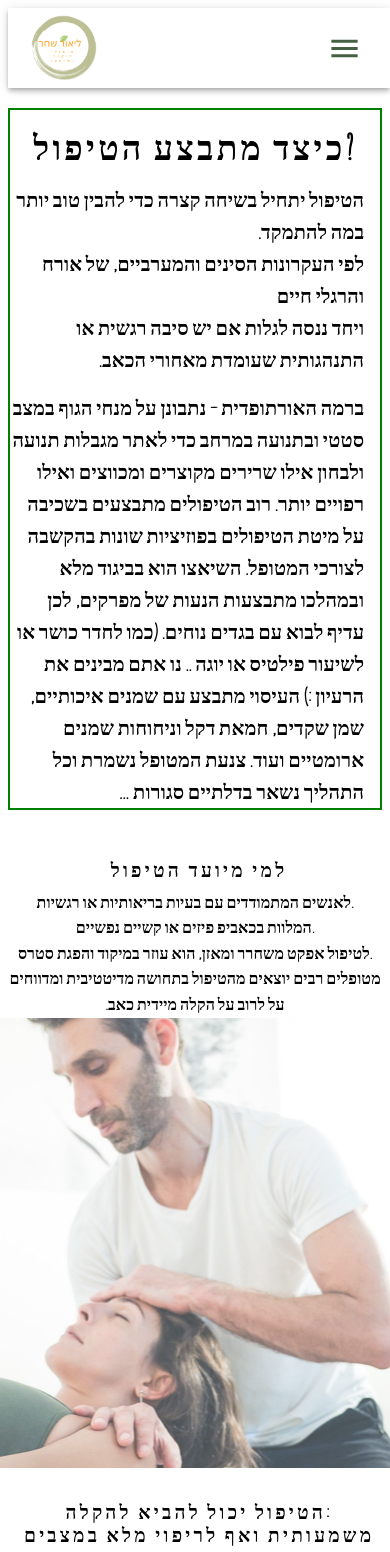
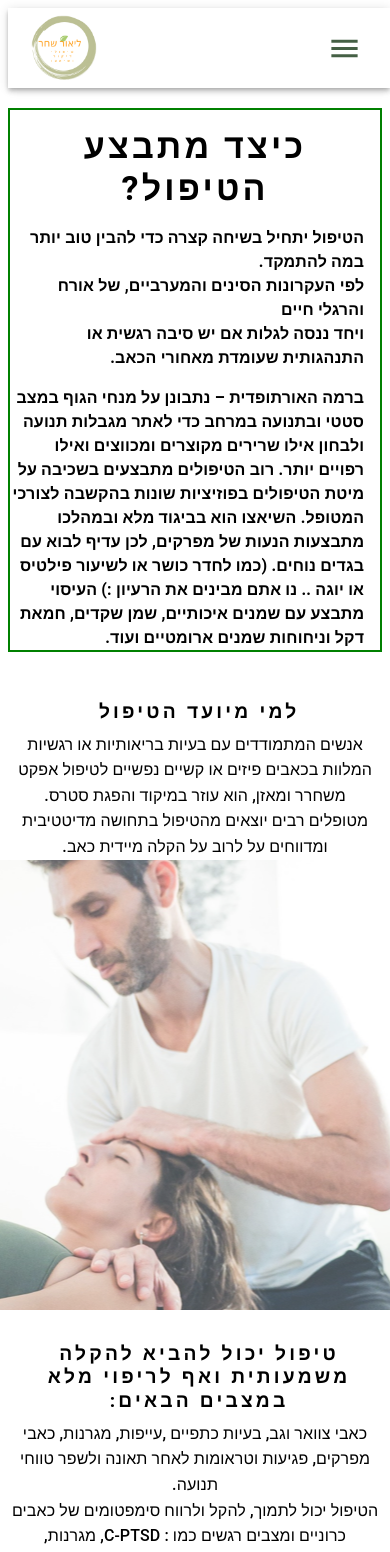
Before and after one commit to Rafcon96/lior-shiatsu, a React (Create React App) app: page /about in a window 390 px wide. Shown: the top 1552 px of the page. Built offline with nearby package versions, Linux system fonts and the light colour scheme.

Commit message:
font change

```diff
--- a/src/components/HeaderBody/index.jsx
+++ b/src/components/HeaderBody/index.jsx
@@ -14,7 +14,7 @@ export default function HeaderBody({res}) {
                     sx={{
                     m: 2,
                     display:  'flex' ,
-                    fontFamily: 'Amatic SC',
+                    // fontFamily: 'Amatic SC',
                     fontWeight: 700,
                     letterSpacing: '.2rem',
                     color: 'inherit',
@@ -26,13 +26,13 @@ export default function HeaderBody({res}) {
           </Grid>
           <Grid item container justifyContent={"center"}>
             <Typography
-                variant="h6"
+                // variant="h6"
                 align={'right'}
                 sx={{
                   whiteSpace:"pre-line",
                 mr: 2,
                 display:  'flex' ,
-                fontFamily: 'Amatic SC',
+                // fontFamily: 'Amatic SC',
                 fontWeight: 700,
 
                 color: 'inherit',
@@ -44,12 +44,12 @@ export default function HeaderBody({res}) {
           </Grid>
           <Grid item container justifyContent={"center"} sx={{marginTop:2}}>
             <Typography
-                variant="h6"
+                // variant="h6"
                 align={'right'}
                 sx={{
                 mr: 2,
                 display:  'flex' ,
-                fontFamily: 'Amatic SC',
+                // fontFamily: 'Amatic SC',
                 fontWeight: 700,
 
                 color: 'inherit',
--- a/src/components/TitleBodyImg/index.jsx
+++ b/src/components/TitleBodyImg/index.jsx
@@ -18,7 +18,7 @@ export default function TitleBodyImg({res , height = 250}) {
                 {res?.imgPath ? <img src={process.env.PUBLIC_URL + res.imgPath} alt={res.title[Number(language)]} style={{height,width:"80%",borderRadius:res?.borderRadius}} /> : null}
             </Grid>
         </Grid>
-        <Grid item container xs={12} md={6} sx={{order: { xs: 1, md: res.imgLeft ? 2 : 1 } }}>
+        <Grid item container xs={12} md={6} sx={{order: { xs: 1, md: res.imgLeft ? 2 : 1 } }} alignContent={"start"}>
             <Grid item container justifyContent={"center"}>
                 <Typography
                     variant="h4"
@@ -27,12 +27,12 @@ export default function TitleBodyImg({res , height = 250}) {
                     sx={{
                     m: 1,
                     display:  'flex' ,
-                    fontFamily: 'Amatic SC',
+                    // fontFamily: 'Amatic SC',
                     fontWeight: 700,
                     letterSpacing: '.2rem',
                     color: 'inherit',
                     textDecoration: 'none',
-                    fontSize:'clamp(1.2rem, 2.5vw, 2.8rem)'
+                    fontSize:'clamp(1.2rem, 2.0vw, 3rem)'
                     }}
                 >
                     {res.title[Number(language)]}
@@ -46,9 +46,9 @@ export default function TitleBodyImg({res , height = 250}) {
                         whiteSpace:"pre-line",
                     mr: 1,
                     display:  'flex' ,
-                    fontFamily: 'Amatic SC',
-                    fontWeight: 700,
-                    fontSize:'clamp(1rem, 2.5vw, 2rem)',
+                    // fontFamily: 'Amatic SC',
+                    // fontWeight: 700,
+                    fontSize:'clamp(1rem, 2.5vw, 1.5rem)',
                     color: 'inherit',
                     textDecoration: 'none',
                     }}
--- a/src/pages/About/index.jsx
+++ b/src/pages/About/index.jsx
@@ -2,12 +2,12 @@ import { Grid, Typography } from '@mui/material'
 import React from 'react'
 import HeaderBody from '../../components/HeaderBody'
 import TitleBodyImg from '../../components/TitleBodyImg'
-import { useLang } from '../../context/language.context'
+// import { useLang } from '../../context/language.context'
 import Card from '../../components/Card'
 
 const res = {
     header:[": סוגי טיפולים שאני מציע","type of tretment i offer:"],
-    title:["?כיצד מתבצע הטיפול","How is the treatment carried out?"],
+    title:["כיצד מתבצע הטיפול?","How is the treatment carried out?"],
     body:[`הטיפול יתחיל בשיחה קצרה כדי להבין טוב יותר במה להתמקד.
      לפי העקרונות הסינים והמערביים, של אורח והרגלי חיים
     ויחד ננסה לגלות אם יש סיבה רגשית או התנהגותית שעומדת מאחורי הכאב.
@@ -24,7 +24,7 @@ const res = {
     השיאצו הוא בביגוד מלא ובמהלכו מתבצעות הנעות של מפרקים, לכן עדיף לבוא עם בגדים נוחים.
     (כמו לחדר כושר או לשיעור פילטיס או יוגה .. נו אתם מבינים את הרעיון :)
     העיסוי מתבצע עם שמנים איכותיים, שמן שקדים, חמאת דקל וניחוחות שמנים ארומטיים ועוד.
-    צנעת המטופל נשמרת וכל התהליך נשאר בדלתיים סגורות …`,
+   `,
     ` and at the orthopedic level - guides the body in a static and movement perspective in space,
     Which muscles are shortened and contracted and which are more relaxed.
     And after we talked we can start
@@ -40,9 +40,7 @@ const content = [
     {title: ["למי מיועד הטיפול","Who is the treatment for"],
        img:"/lior1.png",
        imgLeft:true,
-        body:[`.לאנשים המתמודדים עם בעיות בריאותיות או רגשיות
-        .המלוות בכאביפ פיזים או קשיים נפשיים
-        .לטיפול אפקט משחרר ומאזן, הוא עוזר במיקוד והפגת סטרס
+       body:[`אנשים המתמודדים עם בעיות בריאותיות או רגשיות המלוות בכאבים פיזים או קשיים נפשיים לטיפול אפקט משחרר ומאזן, הוא עוזר במיקוד והפגת סטרס.
        מטופלים רבים יוצאים מהטיפול בתחושה מדיטטיבית ומדווחים על לרוב על הקלה מיידית כאב.`,
            `Treatment suitable for every man and woman in all periods of their lives
            Therapy is the perfect way to relieve stress in everyday life.
@@ -51,12 +49,11 @@ const content = [
            The treatment can alleviate and solve many acute problems`
        ]
        },
-        {title: [":הטיפול יכול להביא להקלה משמעותית ואף לריפוי מלא במצבים הבאים",
+       {title: ["טיפול יכול להביא להקלה משמעותית ואף לריפוי מלא במצבים הבאים:",
            "The treatment can bring significant relief and even complete healing in the following situations"
            ],
-         body:[`כאבי צוואר וגב, בעיות כתפיים ,עייפות, מגרנות, כאבי מפרקים, פגיעות וטראומות לאחר תאונה ולשפר טווחי תנועה
-         . הטיפול יכול לתמוך, להקל ולרווח סימפטומים של כאבים כרוניים ומצבים רגשים כמו : C-PTSD,
-          מגרנות, בעיות בדרכי הנשימה , אנדומטריוזיס, פיברומיאלגיה,
+        body:[`כאבי צוואר וגב, בעיות כתפיים ,עייפות, מגרנות, כאבי מפרקים, פגיעות וטראומות לאחר תאונה ולשפר טווחי תנועה.
+        הטיפול יכול לתמוך, להקל ולרווח סימפטומים של כאבים כרוניים ומצבים רגשים כמו : C-PTSD,   מגרנות,
          קשיים ואי נוחות במערכת העיכול , אובדן/פרידה, במהלך טיפולי הקרנות ולאחר מכן, פריון והתאוששות לאחר לידה.`,
           `Neck and back pain, shoulder problems, fatigue, irritations, difficulties and discomfort in the
           digestive system, joint pain, injuries and traumas after an accident and improve range of motion.
@@ -68,7 +65,7 @@ const content = [
    ]
 
 export default function About() {
-    const {language} = useLang()
+    // const {language} = useLang()
   return (
     <Grid container dir="rtl">
         <Grid container justifyContent={"center"}>
@@ -79,7 +76,7 @@ export default function About() {
         <Grid item container >
         {
             content.map((item, index)=>{
-                return <Grid key={index + item.title} container  sx={{marginBottom:{xs:3,lg:9}}}  item xs={12}><TitleBodyImg height={450} res={item}  /></Grid>
+                return <Grid key={index + item.title} container   sx={{marginBottom:{xs:3,lg:9}}}  item xs={12}><TitleBodyImg height={450} res={item}  /></Grid>
             })
         }
         </Grid>
--- a/src/pages/Home/index.js
+++ b/src/pages/Home/index.js
@@ -66,8 +66,8 @@ function Home() {
             wordSpacing: "0.2rem",
             lineHeight:1.6,
             display:  'flex',
-            fontFamily: 'Amatic SC',
-            fontWeight: 700,
+            // fontFamily: 'Amatic SC',
+            // fontWeight: 700,
             color: 'black',
             textDecoration: 'none',
             fontSize:'clamp(1rem, 2vw, 1.6rem)'
--- a/src/pages/Prices/index.jsx
+++ b/src/pages/Prices/index.jsx
@@ -1,7 +1,7 @@
 import { Grid, Typography } from "@mui/material";
 import React from "react";
 import { useLang } from "../../context/language.context";
-import Testimonial from "../../components/Testimonial";
+// import Testimonial from "../../components/Testimonial";
 
 const res = {
   title: ["מחירון לשעת טיפול", "price for hour of treatment"],
@@ -212,7 +212,7 @@ export default function Prices() {
           </Grid>
         ))}
       </Grid>
-      <Grid container justifyContent={"flex-end"} sx={{ padding: 5 }}>
+      {/* <Grid container justifyContent={"flex-end"} sx={{ padding: 5 }}>
         <Grid container justifyContent={"flex-end"}>
           בעקבות המצב *
         </Grid>
@@ -220,7 +220,7 @@ export default function Prices() {
           לתושבי העוטף ונפגעי נובה{" "}
         </Grid>
         <Grid>הטיפול ללא עלות, או כראות עינכם</Grid>
-      </Grid>
+      </Grid> */}
     </Grid>
   );
 }
```
Lines whose indentation alone changed are shown as unchanged.
